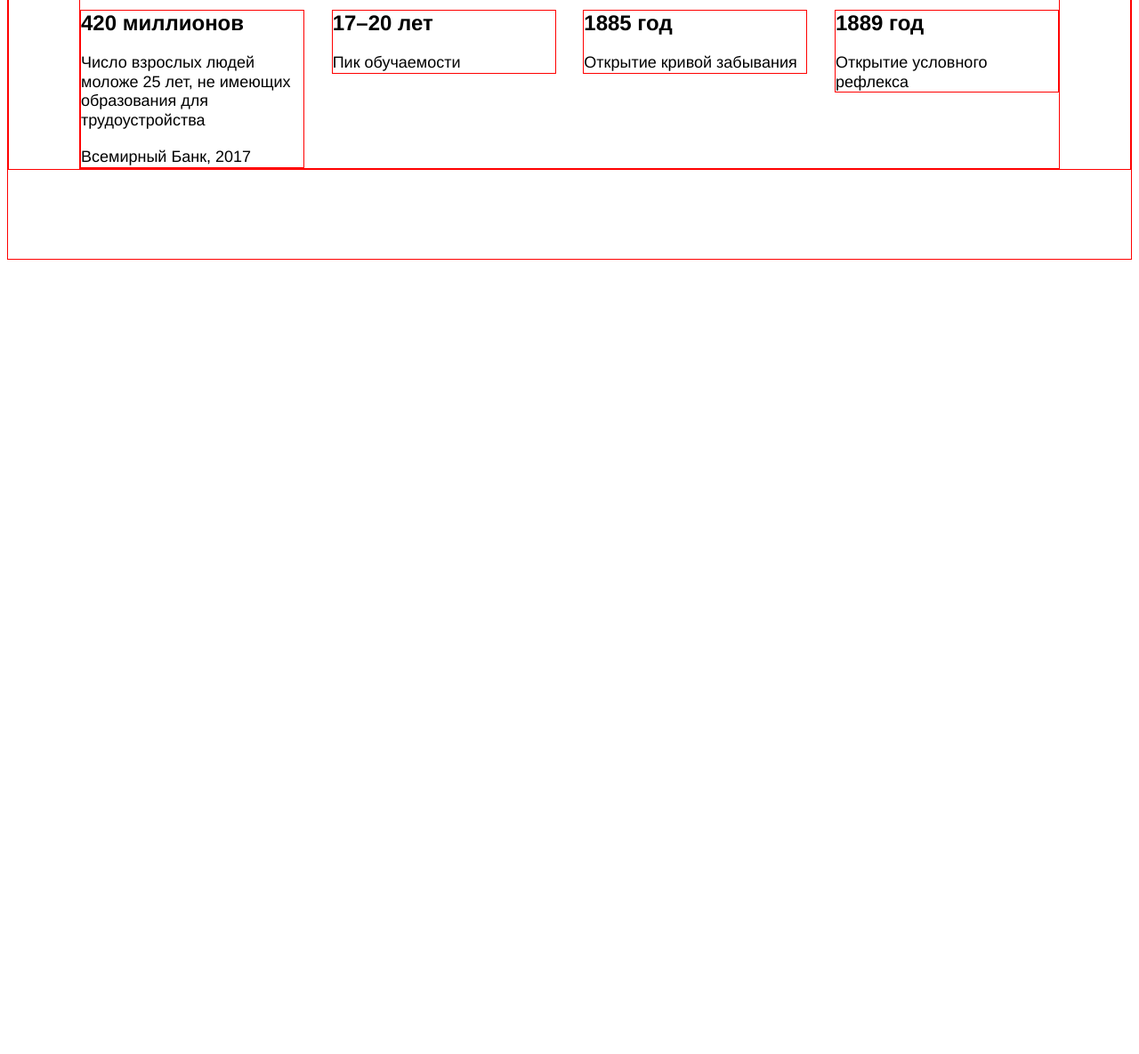
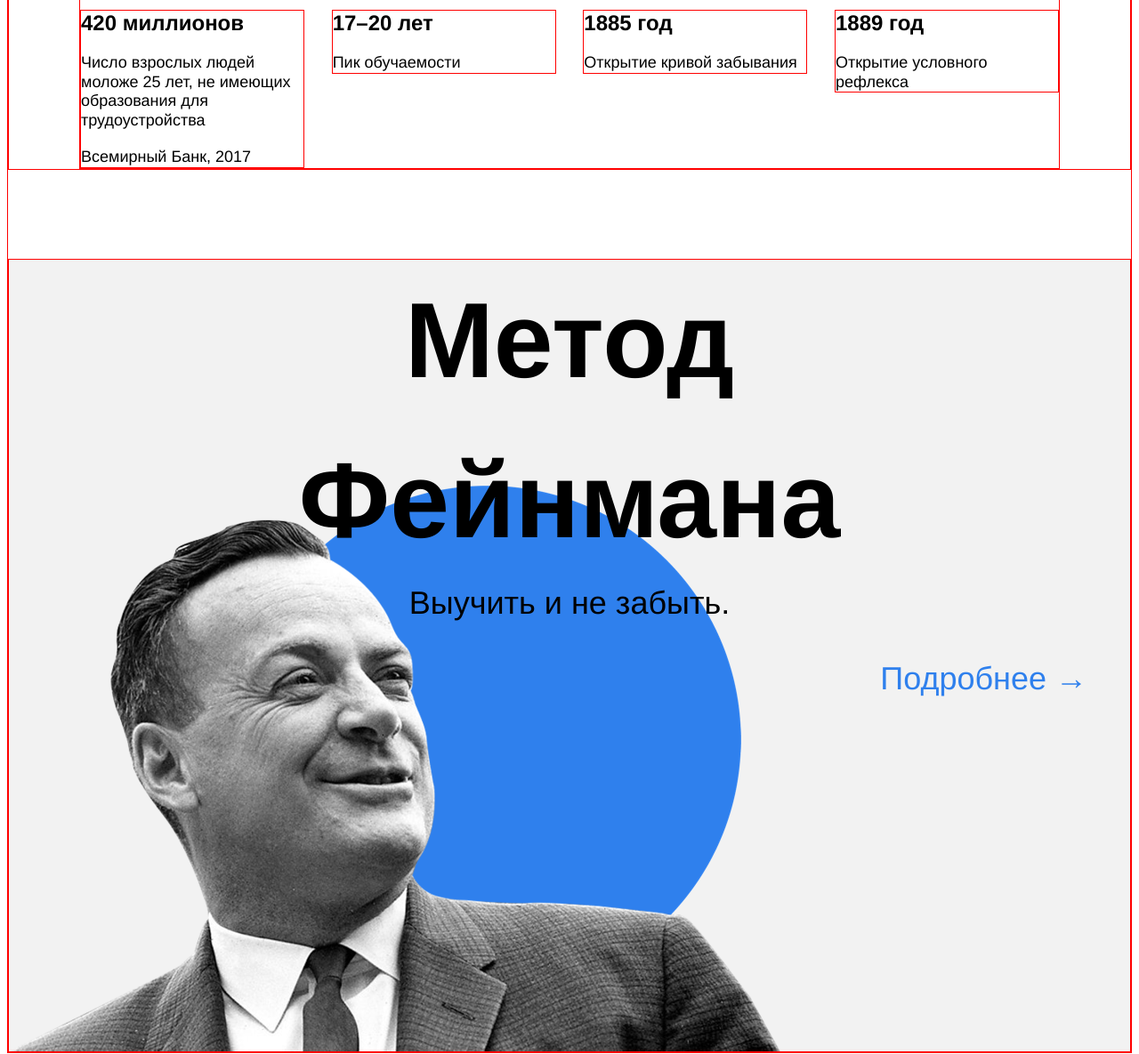
Before and after one commit to chedore/how-to-learn, a plain HTML site: page index.html in a window 1280 px wide. Shown: the part 1740-2925 px from the top of the page at 89% size. Before the commit the page ends 2040 px from the top, so only its background shows below. Drawn offline with Linux system fonts and the light colour scheme.

Commit message:
add feynman

```diff
--- a/index.html
+++ b/index.html
@@ -73,6 +73,15 @@
     </section>
 
 
+    <section class="feynman">
+      <h2 class="feynman__title">Метод Фейнмана</h2>
+      <p class="feynman__subtitle">Выучить и не забыть.</p>
+      <img class="feynman__image" src="./images/feynman.png" alt="Метод Фейнмана">
+      <a href="" class="feynman__link" lang="ru">Подробнее &rarr;</a>
+
+    </section>
+
+
 
 
   </div>
--- a/styles/style.css
+++ b/styles/style.css
@@ -202,6 +202,70 @@ div, header, .description, section {
   margin: 20px 0 0;
 }
 
+/*==4 секция==*/
+
+.feynman {
+  display: flex;
+  margin-top: 100px;
+  height: 890px;
+  position: relative;
+  background-color: #f2f2f2;
+  z-index: -1;
+  align-items: center;
+  flex-direction: column;
+  justify-content: flex-start;
+}
+
+/*1 элемент*/
+.feynman__title {
+  width: 648px;
+  font-size: 120px;
+  line-height: 1.5;
+  font-weight: bold;
+  margin: 0;
+  text-align: center;
+  z-index: auto;
+}
+
+/*2 элемент*/
+.feynman__subtitle {
+  margin-top: 70px;
+  font-size: 36px;
+  line-height: 51px;
+  font-weight: normal;
+  margin: 0;
+  z-index: auto;
+
+}
+
+/*3 элемент*/
+.feynman__link {
+  position: absolute;
+  top: 50%;
+  right: 48px;
+  font-size: 36px;
+  line-height: 51px;
+  font-weight: normal;
+  text-decoration: none;
+  z-index: auto;
+  color: #2f80ed;
+}
+
+.feynman__link:hover {
+  opacity: 0.5;
+}
+
+/*4 элемент*/
+.feynman__image {
+  height: 637px;
+  width: 867px;
+  object-fit: cover;
+  position: absolute;
+  left: 0;
+  bottom: 0;
+  z-index: -1;
+}
+
 
 /* и элемента с модификатором вида ключ-значение */
 .table__cell_theme_dark {
```
